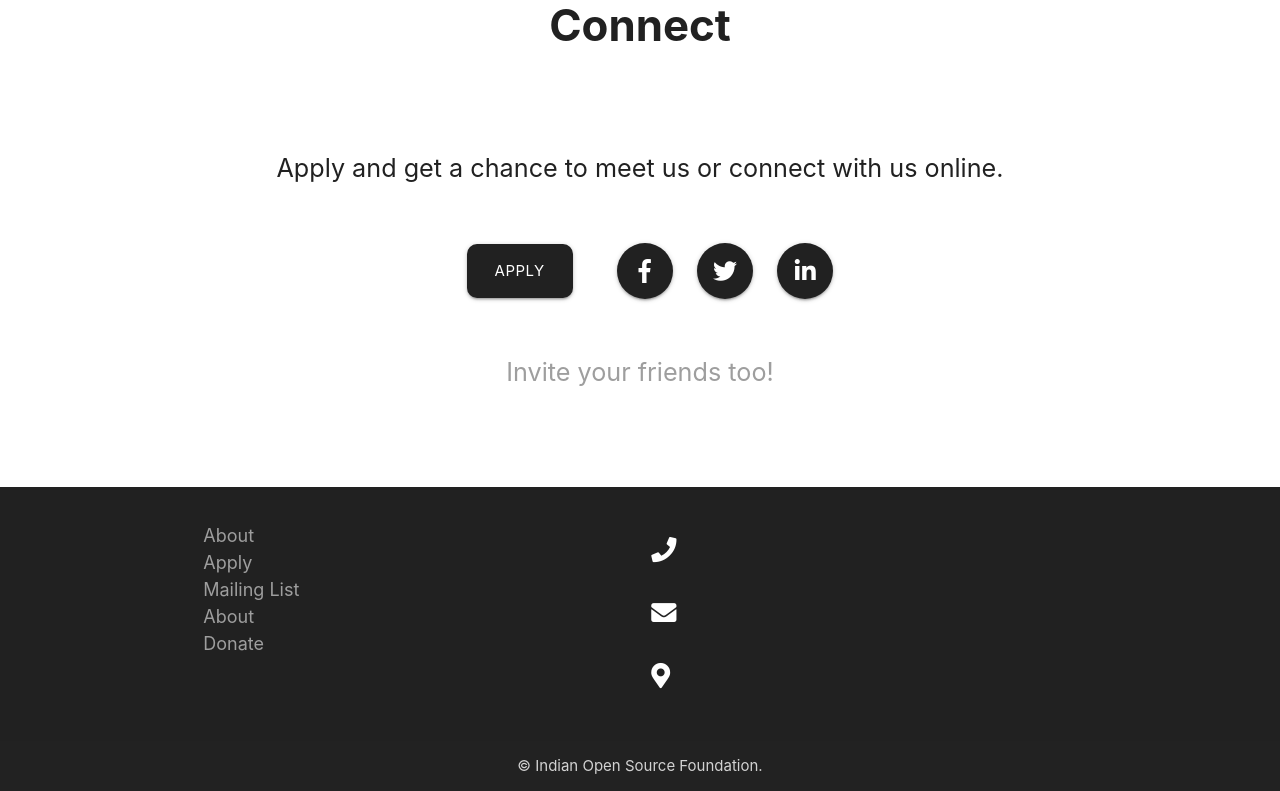
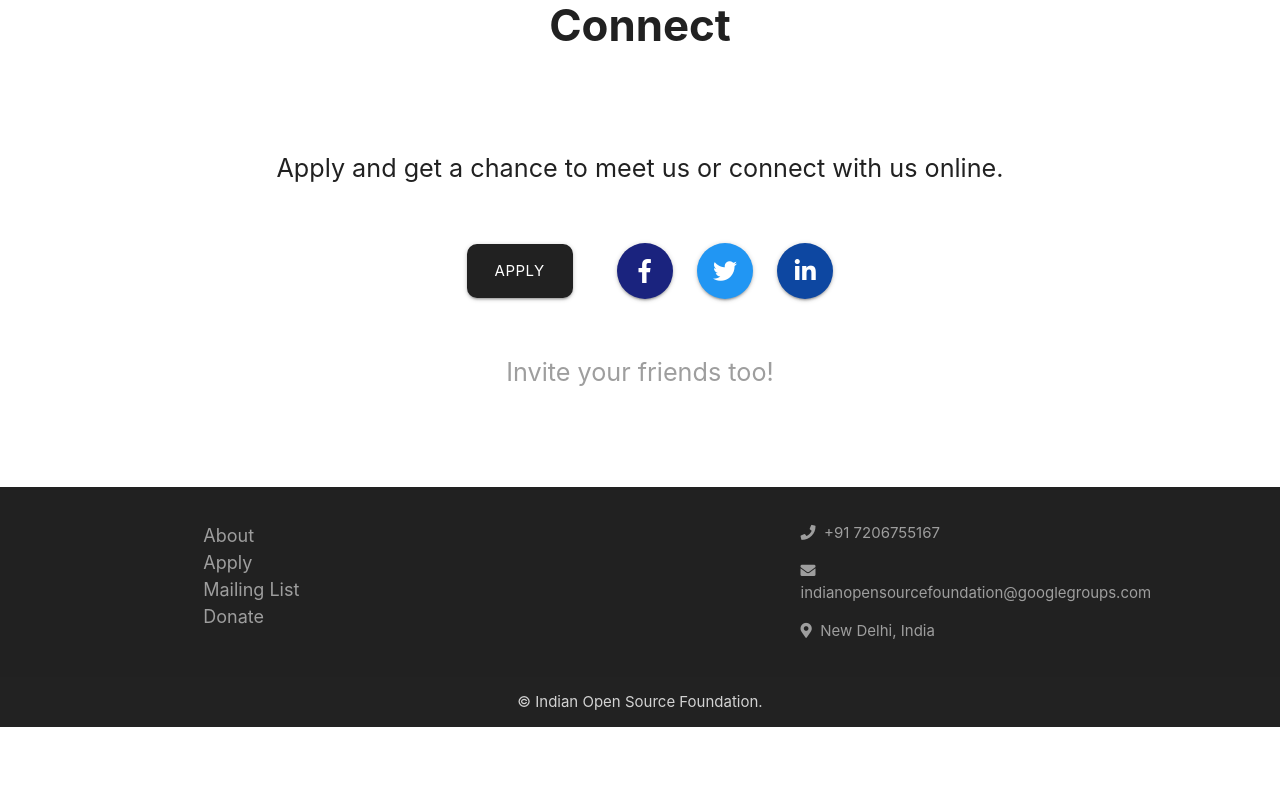
Before and after one commit to GouravSardana/IOSF_Website, a Django app: page / in a window 1280 px wide. Shown: the part 2113-2904 px from the top of the page. After the commit the page ends 2840 px from the top, so only its background shows below. Run offline with Django 3.2, Linux system fonts and the light colour scheme; some libraries are stand-ins or nearby versions.

Commit message:
social media links added

```diff
--- a/static/css/style.css
+++ b/static/css/style.css
@@ -47,3 +47,7 @@ section{
 #tweet{
 heigh:500px;
 }
+
+.social-link:hover{
+background-color: blue;
+}
--- a/templates/home.html
+++ b/templates/home.html
@@ -12,22 +12,22 @@
 	<header class="grey lighten-2">
 		<nav class="nav-wrapper grey darken-4">
 		<div class="container">
-			<a href="" class="brand-logo"><img src="{% static 'images/iosf.png' %}" height="60px"></a>
+			<a href="/" class="brand-logo"><img src="{% static 'images/iosf.png' %}" height="60px"></a>
 			<ul class="right hide-on-med-and-down">
 				<li><a href="#about-section"><b>About</b></a></li>
 				<li><a href=""><b>Apply</b></a></li>
-				<li><a href=""><b>Ideas List</b></a></li>
+				<li><a href="https://github.com/IndianOpenSourceFoundation/GSoC/blob/master/idea-2019.md"><b>Ideas List</b></a></li>
 				<li><a href=""><b>Donate</b></a></li>
-				<li><a href="" class="btn-floating grey darken-4"><i class="fab fa-facebook-f"></i></a></li>
-				<li><a href="" class="btn-floating grey darken-4"><i class="fab fa-twitter"></i></a></li>
+				<li><a href="https://www.facebook.com/Indian-Open-Source-Foundation-358680028058885/" class="btn-floating indigo darken-4"><i class="fab fa-facebook-f"></i></a></li>
+				<li><a href="https://twitter.com/iosf_india" class="btn-floating  blue"><i class="fab fa-twitter"></i></a></li>
 			</ul>
 			<ul id="slide-out" class="sidenav">
 			    <li><a href="">About</a></li>
 			    <li><a href="">Apply</a></li>
-			    <li><a href="">Ideas List</a></li>
+			    <li><a href="https://github.com/IndianOpenSourceFoundation/GSoC/blob/master/idea-2019.md">Ideas List</a></li>
 			    <hr>
-			    <li><div><a href="" class="btn-floating grey darken-4 center"><i class="fab fa-facebook-f"></i></a></div></li>
-			    <li><div class=""><a href="" class="btn-floating grey darken-4 center"><i class="fab fa-twitter"></i></a></div></li>
+			    <li><div><a href="https://www.facebook.com/Indian-Open-Source-Foundation-358680028058885/" class="btn-floating indigo darken-4 center"><i class="fab fa-facebook-f"></i></a></div></li>
+			    <li><div class=""><a href="https://twitter.com/iosf_india" class="btn-floating blue center"><i class="fab fa-twitter"></i></a></div></li>
   			</ul>
 	  		<a href="#" data-target="slide-out" class="sidenav-trigger white-text"><i class="fas fa-bars fa-2x"></i></a>
 		</div>
@@ -38,7 +38,7 @@
 				<h2 class=""><b>INDIAN OPEN SOURCE FOUNDATION</b></h2>
 				<p class="flow-text"><b>Promoting Open Source Contribution. One Step At A Time.</b></p>
 				<a href=""  class="apply-btn btn-large grey darken-4 z-depth-0">Apply</a>
-				<a href="" 	class="view-code-btn btn-large z-depth-0">View Our Code</a>
+				<a href="https://github.com/IndianOpenSourceFoundation" class="view-code-btn btn-large z-depth-0">View Our Code</a>
 			</div>
 		</div>
 	</div>
@@ -60,7 +60,7 @@
 		<section class="section container">
 			<h3 class="center"><b>Idea List For GSoC </b></h3>
 			<p class="flow-text">The ogranisation is all set for the <b>Google Summer of Code</b>. We have a bunch of interesting & competitive ideas for the world's biggest open source software development programme.</p>
-			<p class="flow-text">Click <a href="">HERE</a> for Idea List.</p>
+			<p class="flow-text">Click <a href="https://github.com/IndianOpenSourceFoundation/GSoC/blob/master/idea-2019.md">here</a> for Idea List.</p>
 		</section>
 	</div>
 	<div>
@@ -69,9 +69,9 @@
 			<p class="flow-text center">Apply and get a chance to meet us or connect with us online.</p>
 			<div class="center-align">
 				<a href="" class="btn-large apply-btn grey darken-4">APPLY</a>
-				<a href=""  class="social btn-large btn-floating grey darken-4"><i class="fab fa-facebook-f"></i></a>
-				<a href="" class="social btn-large btn-floating grey darken-4"><i class="fab fa-twitter"></i></a>
-				<a href="" class="social btn-large btn-floating grey darken-4"><i class="fab fa-linkedin-in"></i></a>
+				<a href="https://www.facebook.com/Indian-Open-Source-Foundation-358680028058885/"  class="social btn-large btn-floating indigo darken-4"><i class="fab fa-facebook-f"></i></a>
+				<a href="https://twitter.com/iosf_india" class="social btn-large btn-floating blue"><i class="fab fa-twitter"></i></a>
+				<a href="https://www.linkedin.com/company/iosf/" class="social btn-large btn-floating blue darken-4"><i class="fab fa-linkedin-in"></i></a>
 			</div>
 			<p class="flow-text grey-text center">Invite your friends too!</p>
 		</section>
@@ -79,20 +79,19 @@
 	<footer class="page-footer grey darken-4">
 		<div class="container">
 			<div class="row">
-				<div class="col m4 s12">
+				<div class="col m3 s12">
 					<ul class="footer-links">
 						<li><a href="" class="grey-text">About</a></li>
 						<li><a href="" class="grey-text">Apply</a></li>
 						<li><a href="" class="grey-text">Mailing List</a></li>
-						<li><a href="" class="grey-text">About</a></li>
 						<li><a href="" class="grey-text">Donate</a></li>
 					</ul>
 					</div>
-					<div class="col m6 s12 offset-m2">
+					<div class="col m4 s12 offset-m5">
 						<ul>
-							<li><p class="flow-text"><i class="fas fa-phone"></i></p></li>
-							<li><p class="flow-text"><i class="fas fa-envelope"></i></p></li>
-							<li><p class="flow-text"><i class="fas fa-map-marker-alt"></i></p></li>
+							<li><p class="grey-text"><i class="fas fa-phone"></i>&nbsp; +91 7206755167</p></li>
+							<li><p class="grey-text"><i class="fas fa-envelope"></i>&nbsp; indianopensourcefoundation@googlegroups.com</p></li>
+							<li><p class="grey-text"><i class="fas fa-map-marker-alt"></i>&nbsp; New Delhi, India</p></li>
 						</ul>
 					</div>
 				</div>
```
